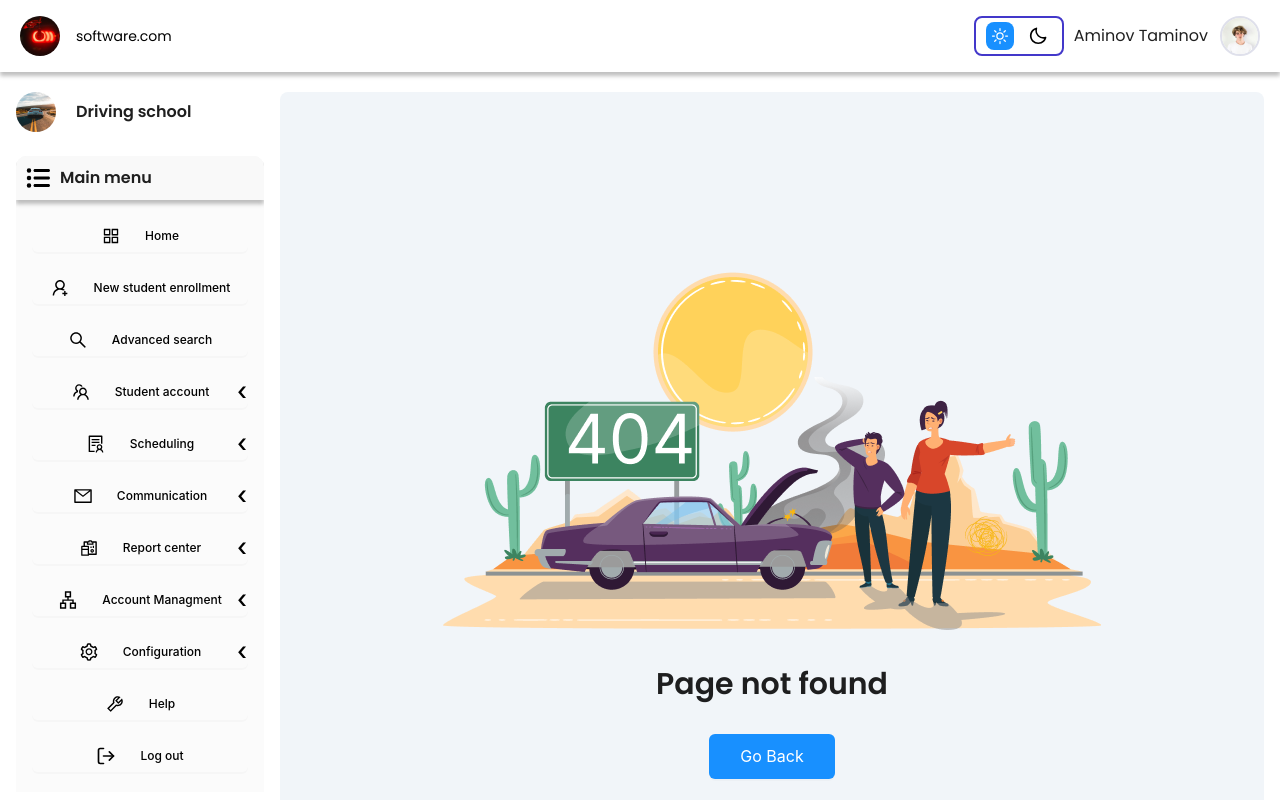
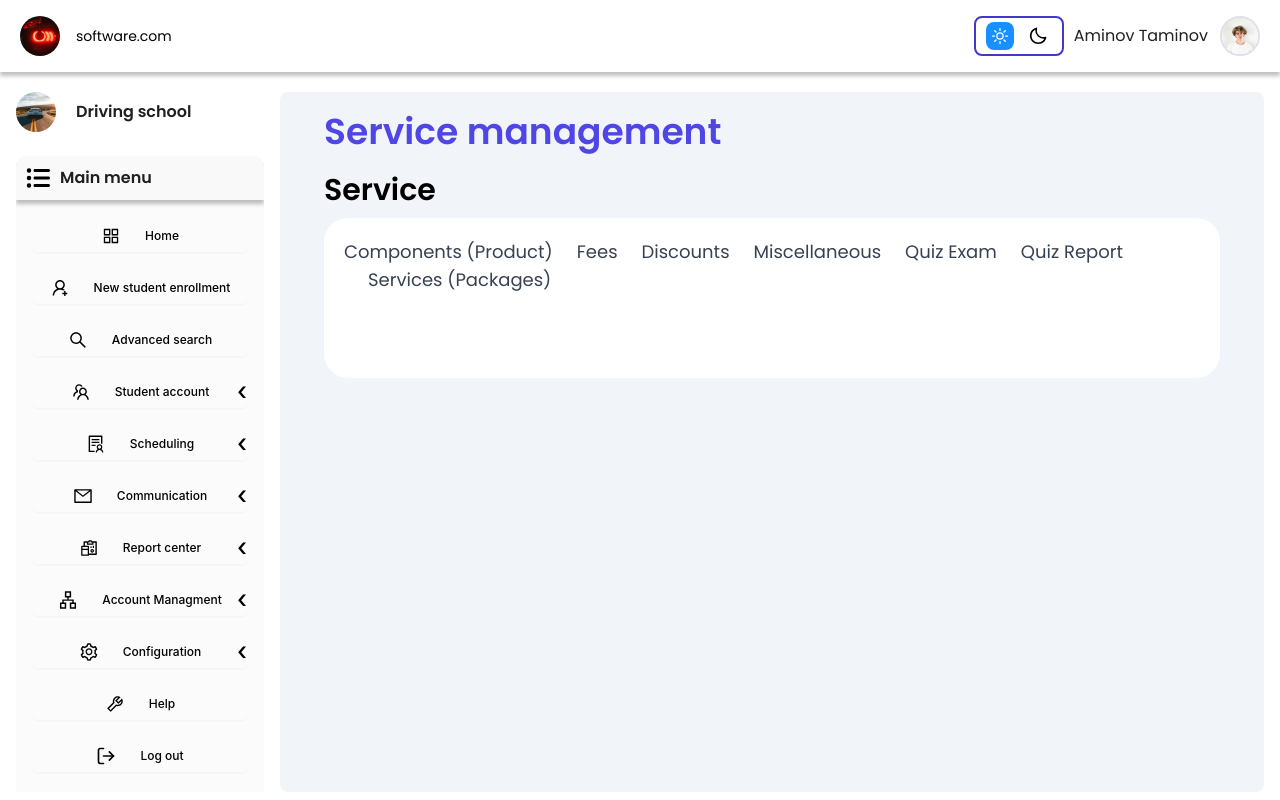
Before and after one commit to jontosh/drivingschool, a React (Vite) app: page /management/service in a window 1280 px wide. Shown: the top 800 px of the page. Built offline with nearby package versions, Linux system fonts and the light colour scheme.

Commit message:
#fix #js #style Updated the link in index.jsx to point to "/management", added the Management, Service and ServiceSpa components, and defined routes in index.jsx for the new management pages.

```diff
--- a/src/layout/index.jsx
+++ b/src/layout/index.jsx
@@ -234,7 +234,7 @@ const Layout = ({}) => {
                 defaultBorderColor={"transparent"}
                 defaultBg={"transparent"}
                 icon={<AiOutlineApartment />}
-                href={"/NotFound"}
+                href={"/management"}
                 defaultHoverBg={"transparent"}
               >
                 {IsActive && "Account Managment"}
--- /dev/null
+++ b/src/pages/managment/index.jsx
@@ -0,0 +1,14 @@
+import { Fragment } from "react";
+import { Outlet } from "react-router-dom";
+
+const Management = () => {
+  return (
+    <Fragment>
+      <section className={"px-11"}>
+        <Outlet />
+      </section>
+    </Fragment>
+  );
+};
+
+export default Management;
--- /dev/null
+++ b/src/pages/managment/management.module.scss
@@ -0,0 +1,9 @@
+@import "@/styles/vars";
+
+.Tab {
+  &__link {
+    &-active {
+      color: $primary;
+    }
+  }
+}
--- /dev/null
+++ b/src/pages/managment/service/index.jsx
@@ -0,0 +1,95 @@
+import Title from "@/components/title/index.jsx";
+import ColorsContext from "@/context/colors.jsx";
+import { Fragment, useContext } from "react";
+import { Helmet } from "react-helmet";
+import { NavLink, Outlet } from "react-router-dom";
+import ServiceStyle from "../management.module.scss";
+
+const Service = () => {
+  const { colorsObject } = useContext(ColorsContext);
+  const setActiveNav = ({ isActive }) =>
+    isActive
+      ? `${ServiceStyle["Tab__link-active"]} text-lg`
+      : "hover:text-indigo-500 text-lg text-gray-700";
+  return (
+    <Fragment>
+      <Helmet>
+        <title>Service management</title>
+      </Helmet>
+      <Fragment>
+        <Title
+          level={2}
+          fontSize={"text-indigo-600 text-4xl"}
+          fontWeightStrong={600}
+          titleMarginBottom={20}
+        >
+          Service management
+        </Title>
+
+        <Title
+          level={3}
+          fontSize={"text-black text-3xl"}
+          fontWeightStrong={600}
+          titleMarginBottom={10}
+        >
+          Service
+        </Title>
+
+        <div className={"p-5 bg-white rounded-3xl"}>
+          <div className={"space-x-6 pb-5"}>
+            <NavLink
+              to={"/management/service/product"}
+              className={setActiveNav}
+            >
+              Components (Product)
+            </NavLink>
+
+            <NavLink to={"/management/service/fees"} className={setActiveNav}>
+              Fees
+            </NavLink>
+
+            <NavLink
+              to={"/management/service/discounts"}
+              className={setActiveNav}
+            >
+              Discounts
+            </NavLink>
+
+            <NavLink
+              to={"/management/service/miscellaneous"}
+              className={setActiveNav}
+            >
+              Miscellaneous
+            </NavLink>
+
+            <NavLink
+              to={"/management/service/quiz-exam"}
+              className={setActiveNav}
+            >
+              Quiz Exam
+            </NavLink>
+
+            <NavLink
+              to={"/management/service/quiz-report"}
+              className={setActiveNav}
+            >
+              Quiz Report
+            </NavLink>
+
+            <NavLink
+              to={"/management/service/packages"}
+              className={setActiveNav}
+            >
+              Services (Packages)
+            </NavLink>
+          </div>
+          <div className={"pt-4 pb-7"}>
+            <Outlet />
+          </div>
+        </div>
+      </Fragment>
+    </Fragment>
+  );
+};
+
+export default Service;
--- /dev/null
+++ b/src/pages/managment/service/service-spa.jsx
@@ -0,0 +1,17 @@
+import { Fragment } from "react";
+import { useParams } from "react-router-dom";
+
+const ServiceSpa = () => {
+  const { title } = useParams();
+
+  if (title === "product") {
+    return (
+      <Fragment>
+        <title>Service - Product</title>
+        <div>content</div>
+      </Fragment>
+    );
+  }
+};
+
+export default ServiceSpa;
```
Also changed, not shown: src/router/index.jsx (+19 -0 lines).
